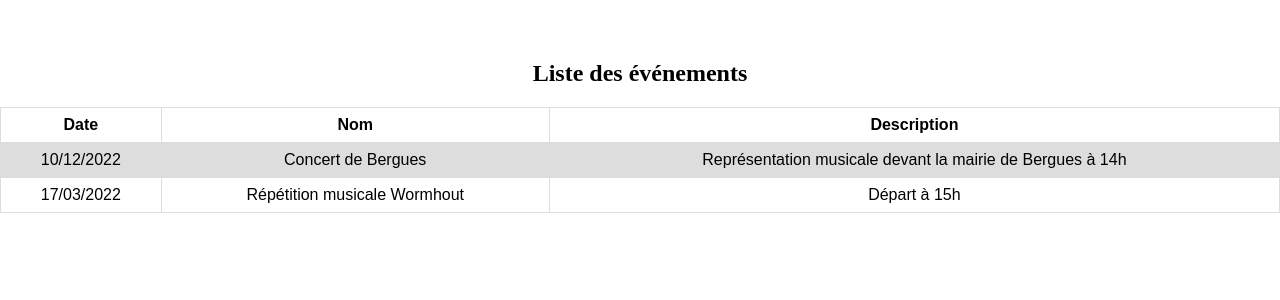
After one commit to ainemehdi6/harmonie, a PHP site: page /EventsList.html in a window 1280 px wide. The commit adds this page. Shown: the top 300 px of the page. Run offline with PHP 8.4, Linux system fonts and the light colour scheme; some libraries are stand-ins or nearby versions.

Commit message:
Page EventsList (User)

```diff
--- /dev/null
+++ b/EventsList.html
@@ -0,0 +1,42 @@
+<!DOCTYPE html>
+<html lang="en">
+<head>
+    <meta charset="UTF-8">
+    <meta http-equiv="X-UA-Compatible" content="IE=edge">
+    <meta name="viewport" content="width=device-width, initial-scale=1.0">
+    <link rel="stylesheet" href="assets/css/style.css">
+    <script src="https://kit.fontawesome.com/b9398f24d6.js" crossorigin="anonymous"></script>
+    <title>Liste des événements page</title>
+</head>
+<body>
+    <header>
+
+    </header>
+    <main>
+        <h2 class="events-list-title">Liste des événements</h2>
+
+        <table>
+          <tr>
+            <th>Date</th>
+            <th>Nom</th>
+            <th>Description</th>
+          </tr>
+          <tr>
+            <td>10/12/2022</td>
+            <td>Concert de Bergues</td>
+            <td>Représentation musicale devant la mairie de Bergues à 14h</td>
+          </tr>
+          <tr>
+            <td>17/03/2022</td>
+            <td>Répétition musicale Wormhout</td>
+            <td>Départ à 15h</td>
+          </tr>
+        </table>
+
+    </main>
+    <footer>
+
+    </footer>
+</body>
+
+</html>
--- a/assets/css/style.css
+++ b/assets/css/style.css
@@ -28,5 +28,26 @@ header{
 hr{
     width: 100%;
     height: 10px;
-    background-color: var(--blue);
+    background-color: var(--blue)
 }
+/* Tableau liste des événements */
+table {
+    font-family: arial, sans-serif;
+    border-collapse: collapse;
+    width: 100%;
+    text-align: center;
+  }
+
+  td, th {
+    border: 1px solid #dddddd;
+    text-align: left;
+    padding: 8px;
+    text-align: center;
+  }
+
+  tr:nth-child(even) {
+    background-color: #dddddd;
+  }
+.events-list-title{
+    text-align: center;
+}
```
